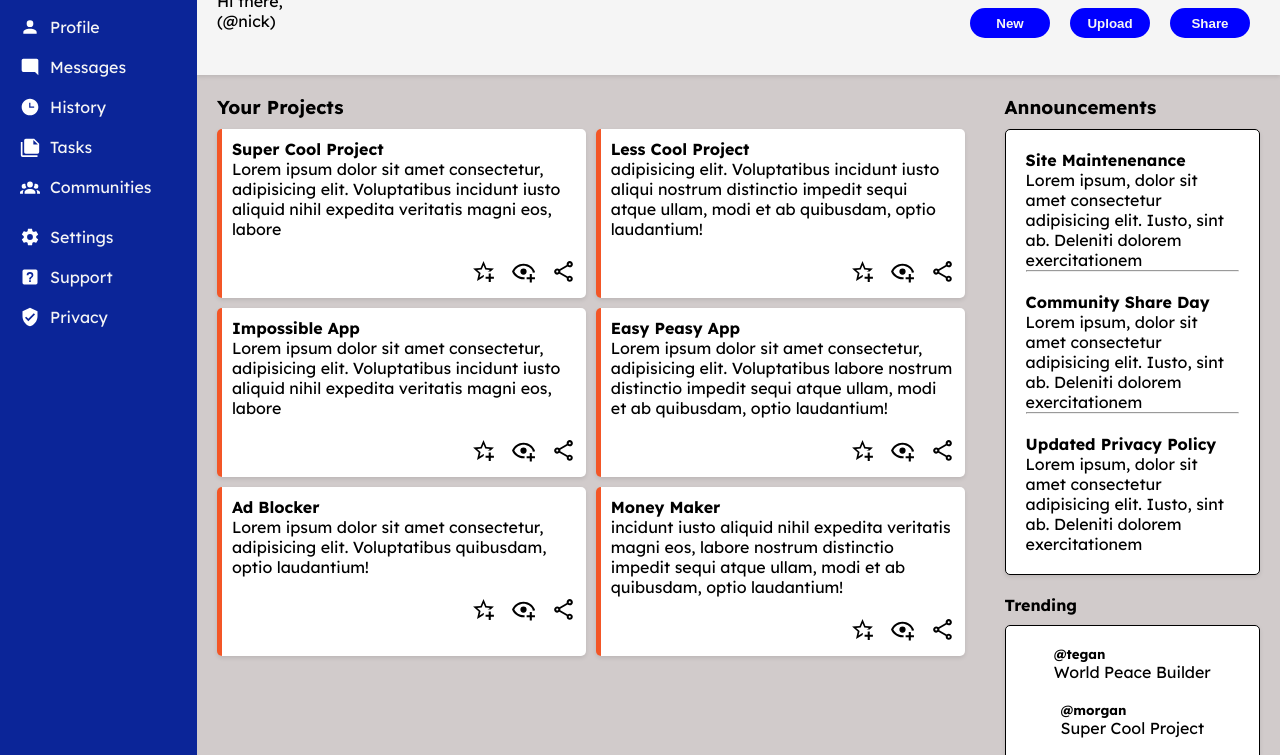
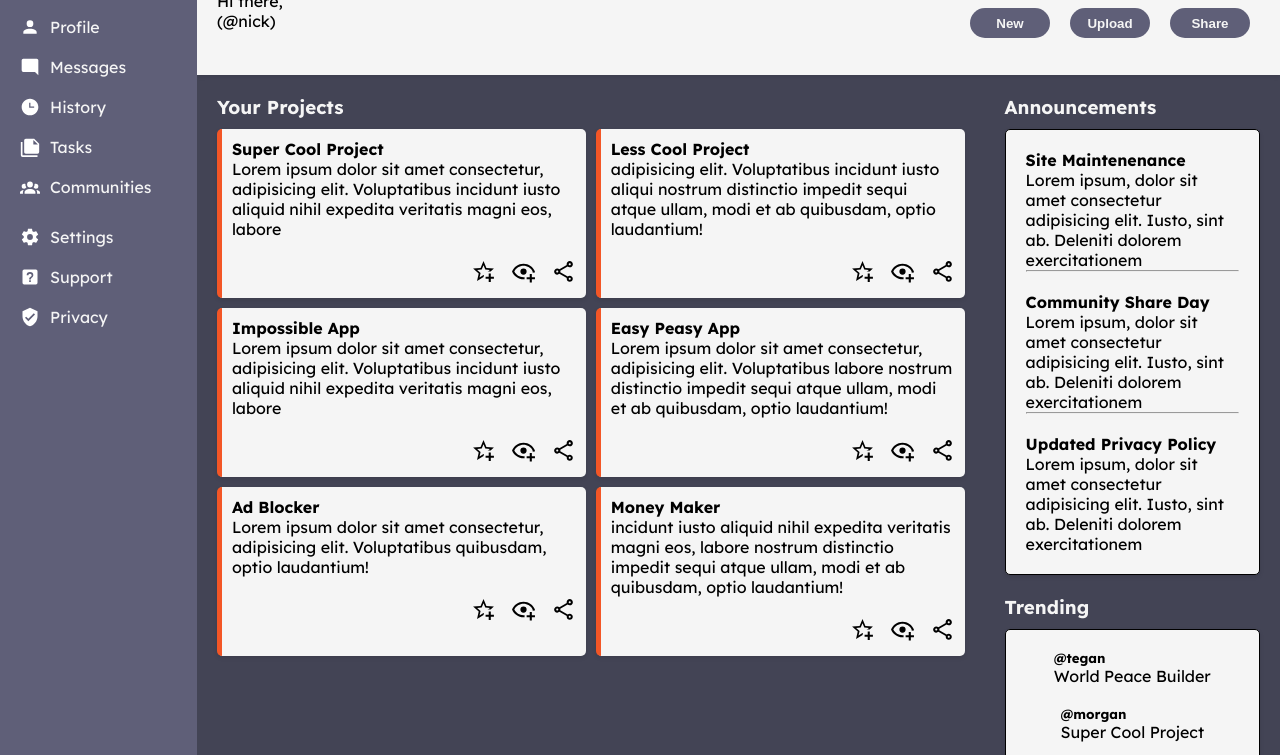
Before and after one commit to denozy/admin-dashboard-TOP, a plain HTML site: page index.html in a window 1280 px wide. Shown: the part 93-848 px from the top of the page. Drawn offline with Linux system fonts and the light colour scheme.

Commit message:
adjusted background colors and created variables.

```diff
--- a/css/styles.css
+++ b/css/styles.css
@@ -8,6 +8,9 @@
 
 :root {
     --BOX-SHADOW: 0 2px 4px rgba(0, 0, 0, 0.1);
+    --BACKGROUND-COLOR: #5f5f78;
+    --BG-SECONDARY: #434455;
+    --BG-THIRD: whitesmoke;
 }
 
 .container {
@@ -16,12 +19,16 @@
     grid-template-rows: 1fr 5fr;
 }
 body {
-    background-color: rgb(209, 203, 203);
+    background-color: var(--BG-SECONDARY);
     font-family: Lexend, sans-serif;
+}
+
+h3 {
+    color: whitesmoke;
 }
 header {
     grid-column: 2 / 4;
-    background-color: whitesmoke;
+    background-color: var(--BG-THIRD);
     display: grid;
     grid-template-columns: 3fr 1fr;
     grid-template-rows: 1fr 1fr;
@@ -56,7 +63,7 @@ input {
 }
 
 button {
-    background-color: blue;
+    background-color: var(--BACKGROUND-COLOR);
     color: whitesmoke;
     border-radius: 15px;
     height: 30px;
@@ -72,7 +79,7 @@ button {
 }
 
 sidebar {
-    background-color: hsl(229, 86%, 32%);
+    background-color: var(--BACKGROUND-COLOR);
     grid-row: 1 / 3;
     display: grid;
     grid-template-rows: 50px 250px 120px;
@@ -131,7 +138,7 @@ article {
     border-radius: 5px;
     padding: 10px;
     height: clamp(250px 1rem 500px);
-    background-color: white;
+    background-color: var(--BG-THIRD);
     box-shadow: var(--BOX-SHADOW);
 
 }
@@ -159,7 +166,7 @@ margin-top: 20px;
     padding: 10px;
     margin-bottom: 20px;
     box-shadow: var(--BOX-SHADOW);
-    background-color: white;
+    background-color: var(--BG-THIRD);
     margin-top: 10px;
 
 
@@ -175,7 +182,7 @@ margin-top: 20px;
     align-items: center;
     margin-top: 10px;
     box-shadow: var(--BOX-SHADOW);
-    background-color: white;
+    background-color: var(--BG-THIRD);
 }
 
 .update-card {
--- a/index.html
+++ b/index.html
@@ -148,7 +148,7 @@
             </p>
           </div>
         </div>
-        <h4>Trending</h4>
+        <h3>Trending</h3>
         <div class="trending-container">
           <div class="trending-card">
             <h5>@tegan</h5>
```
